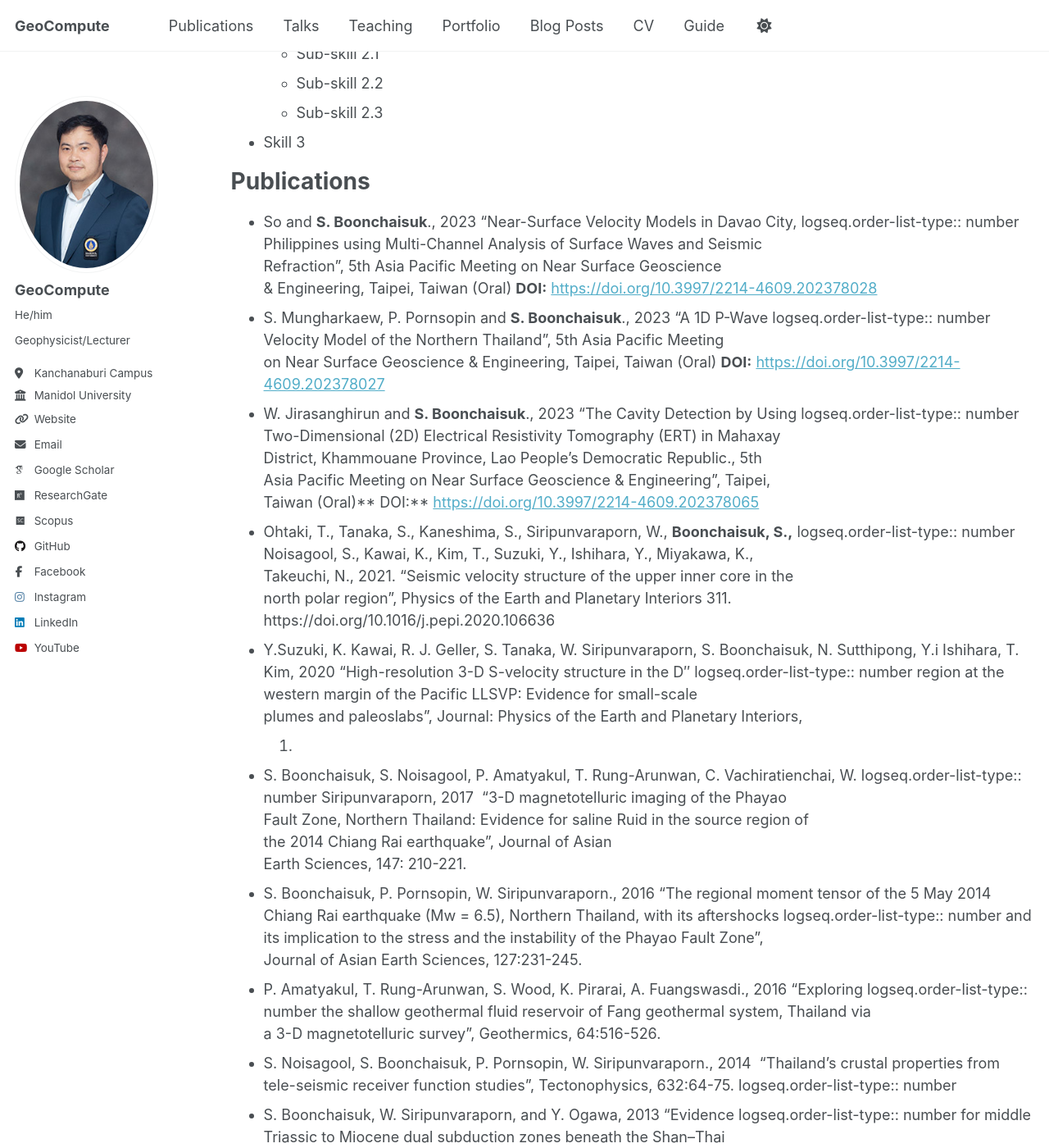
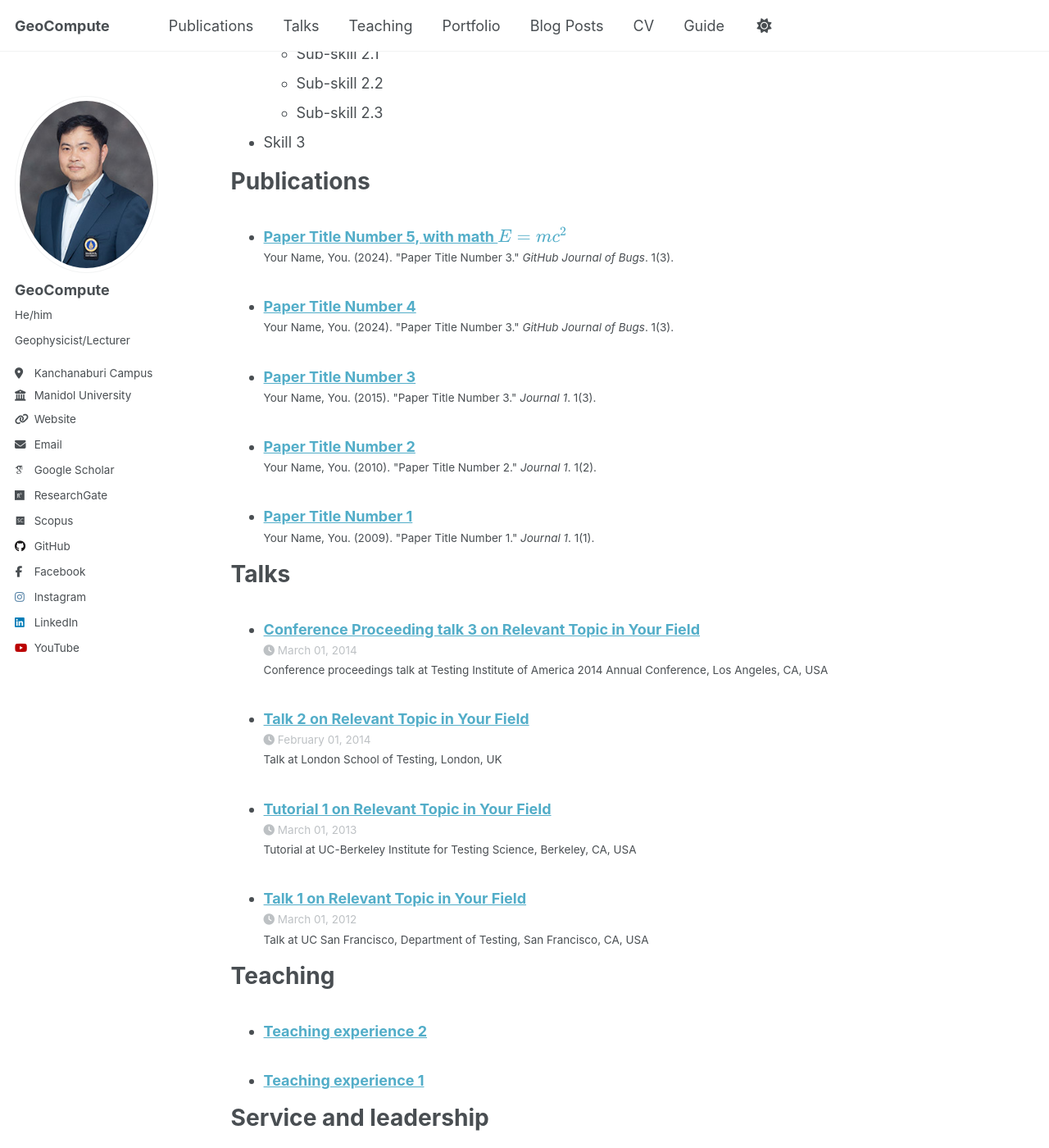
Before and after one commit to Songkhun/Songkhun.github.io, a Jekyll site: the page built from _pages/cv.md, in a window 1280 px wide and 1400 px high, scrolled down 1223 px. Shown: the whole window at 82% size. Built offline with Jekyll 4.4.1, drawn with Linux system fonts in a browser that asks for light colours; some web fonts are replaced; a script that is not in the unit is left out; some of the changed text lies outside the part shown.

Commit message:
Update cv.md

```diff
--- a/_pages/cv.md
+++ b/_pages/cv.md
@@ -54,59 +54,9 @@ Skills
 
 Publications
 ======
-- So and **S. Boonchaisuk**., 2023 “Near-Surface Velocity Models in Davao City,
-  logseq.order-list-type:: number
-  Philippines using Multi-Channel Analysis of Surface Waves and Seismic
-  Refraction”, 5th Asia Pacific Meeting on Near Surface Geoscience
-  & Engineering, Taipei, Taiwan (Oral) **DOI:** [https://doi.org/10.3997/2214-4609.202378028](https://doi.org/10.3997/2214-4609.202378028)
-- S. Mungharkaew, P. Pornsopin and **S. Boonchaisuk**., 2023 “A 1D P-Wave
-  logseq.order-list-type:: number
-  Velocity Model of the Northern Thailand”, 5th Asia Pacific Meeting
-  on Near Surface Geoscience & Engineering, Taipei, Taiwan (Oral) **DOI:** [https://doi.org/10.3997/2214-4609.202378027](https://doi.org/10.3997/2214-4609.202378027)
-- W. Jirasanghirun and **S. Boonchaisuk**., 2023 “The Cavity Detection by Using
-  logseq.order-list-type:: number
-  Two-Dimensional (2D) Electrical Resistivity Tomography (ERT) in Mahaxay
-  District, Khammouane Province, Lao People’s Democratic Republic., 5th
-  Asia Pacific Meeting on Near Surface Geoscience & Engineering”, Taipei,
-  Taiwan (Oral)** DOI:** [https://doi.org/10.3997/2214-4609.202378065](https://doi.org/10.3997/2214-4609.202378065)
-- Ohtaki, T., Tanaka, S., Kaneshima, S., Siripunvaraporn, W., **Boonchaisuk, S.,**
-  logseq.order-list-type:: number
-  Noisagool, S., Kawai, K., Kim, T., Suzuki, Y., Ishihara, Y., Miyakawa, K.,
-  Takeuchi, N., 2021. “Seismic velocity structure of the upper inner core in the
-  north polar region”, Physics of the Earth and Planetary Interiors 311.
-  https://doi.org/10.1016/j.pepi.2020.106636
-- Y.Suzuki, K. Kawai, R. J. Geller, S. Tanaka, W. Siripunvaraporn, S. Boonchaisuk, N. Sutthipong, Y.i Ishihara, T. Kim, 2020 “High-resolution 3-D S-velocity structure in the D″
-  logseq.order-list-type:: number
-  region at the western margin of the Pacific LLSVP: Evidence for small-scale
-  plumes and paleoslabs”, Journal: Physics of the Earth and Planetary Interiors,
-  307.
-- S. Boonchaisuk, S. Noisagool, P. Amatyakul, T. Rung-Arunwan, C. Vachiratienchai, W.
-  logseq.order-list-type:: number
-  Siripunvaraporn, 2017  “3-D magnetotelluric imaging of the Phayao
-  Fault Zone, Northern Thailand: Evidence for saline Ruid in the source region of
-  the 2014 Chiang Rai earthquake”, Journal of Asian
-  Earth Sciences, 147: 210-221.
-- S. Boonchaisuk, P. Pornsopin, W. Siripunvaraporn., 2016 “The regional moment tensor of the 5 May 2014 Chiang Rai earthquake (Mw = 6.5), Northern Thailand, with its aftershocks
-  logseq.order-list-type:: number
-  and its implication to the stress and the instability of the Phayao Fault Zone”,
-  Journal of Asian Earth Sciences, 127:231-245.
-- P. Amatyakul, T. Rung-Arunwan, S. Wood, K. Pirarai, A. Fuangswasdi., 2016 “Exploring
-  logseq.order-list-type:: number
-  the shallow geothermal fluid reservoir of Fang geothermal system, Thailand via
-  a 3-D magnetotelluric survey”, Geothermics, 64:516-526.
-- S. Noisagool, S. Boonchaisuk, P. Pornsopin, W. Siripunvaraporn., 2014  “Thailand’s crustal properties from tele-seismic receiver function studies”, Tectonophysics, 632:64-75.
-  logseq.order-list-type:: number
-- S. Boonchaisuk, W. Siripunvaraporn, and Y. Ogawa, 2013 “Evidence
-  logseq.order-list-type:: number
-  for middle Triassic to Miocene dual subduction zones beneath the Shan–Thai
-  terrane, western Thailand from magnetotelluric data”, Gonwana Reseach, 23:1607-1616.
-- C. Vachiratienchai, S. Boonchaisuk, and W. Siripunvaraporn, 2010, “A
-  logseq.order-list-type:: number
-  hybrid finite difference – finite element method to incorporate topography for
-  2D direct current (DC) resistivity modeling”, Physics of the Earth and Planetary
-  Interiors, 183 (3-4), 426-434.
-- S. Boonchaisuk, C. Vachiratienchai, and W. Siripunvaraporn, 2008, “Two-Dimensional Direct Current (DC) Resistiviy Inversion: Data Space Occam’s Approach”, Physics of the Earth and Planetary Interiors 168(3-4), pp.204-211.
-  logseq.order-list-type:: number
+  <ul>{% for post in site.publications reversed %}
+    {% include archive-single-cv.html %}
+  {% endfor %}</ul>
 
 Talks
 ======
```
